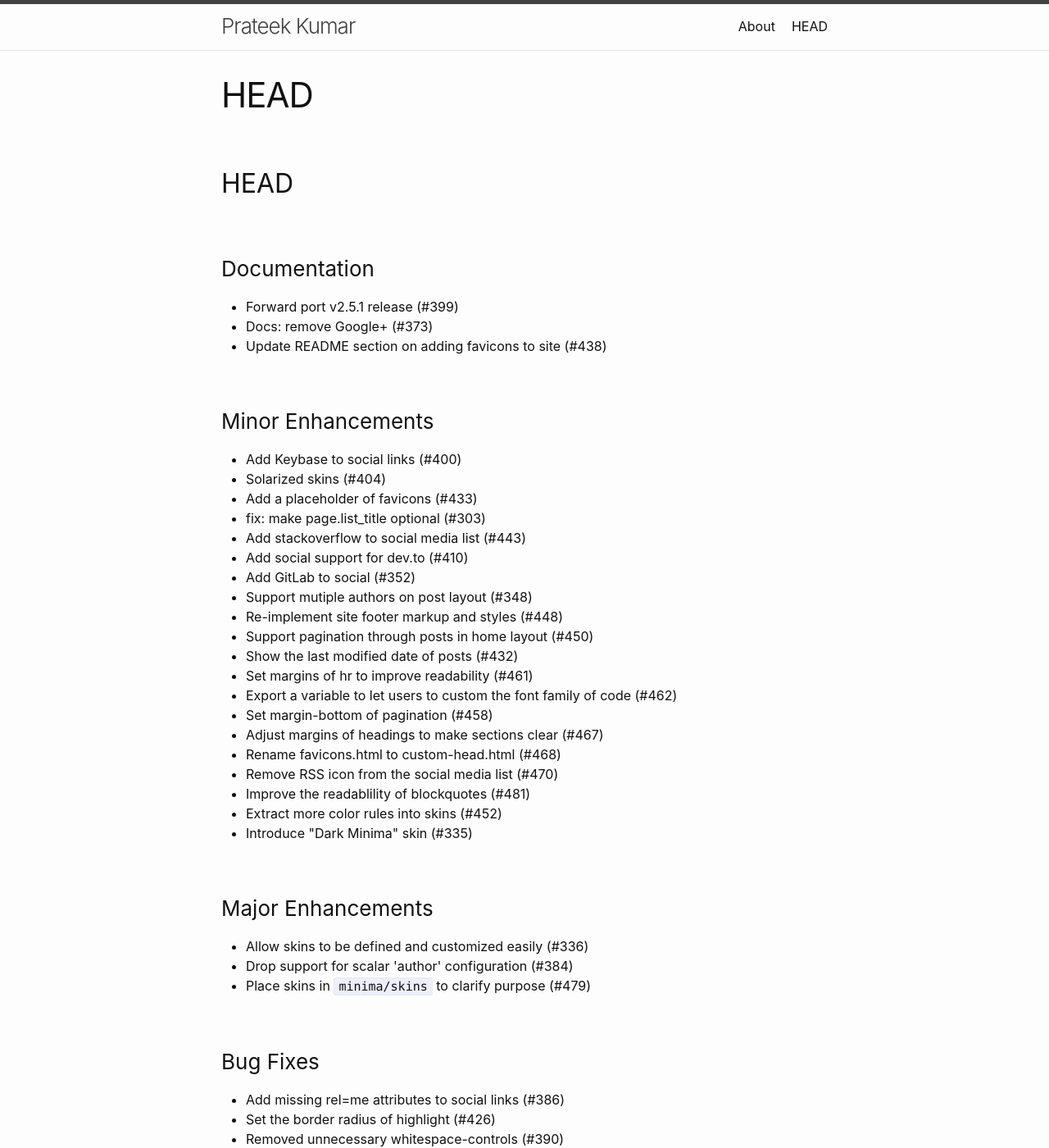
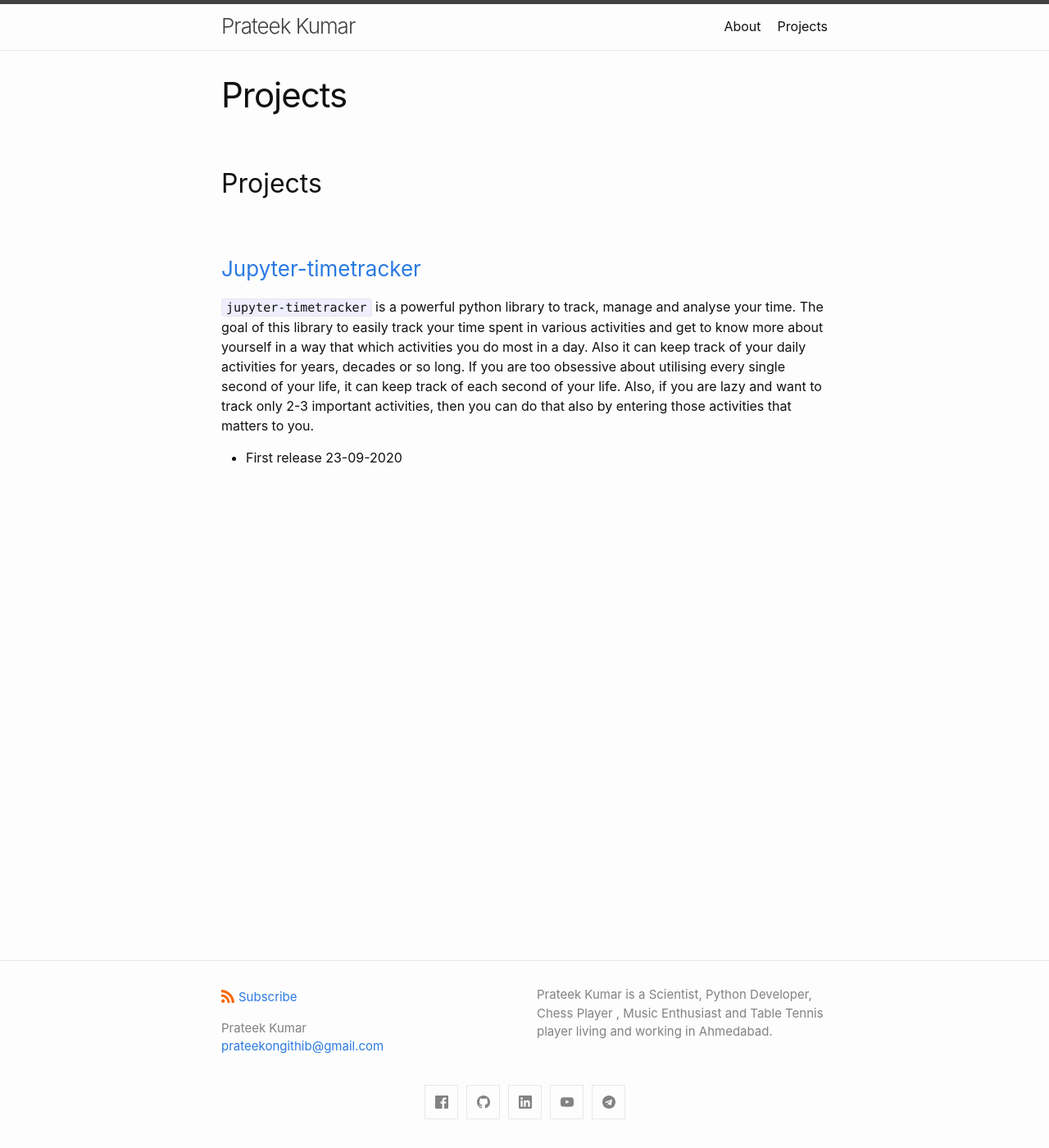
Before and after one commit to PrateekKumarPython/PrateekKumarPython.github.io, a Jekyll site: the page built from History.markdown, in a window 1280 px wide and 1400 px high. Shown: the whole window at 82% size. Built offline with Jekyll 4.4.1, drawn with Linux system fonts in a browser that asks for light colours; our own code applies the rules of GitHub Pages for plain Markdown files; some of the changed text lies outside the part shown.

Commit message:
Update History.markdown

```diff
--- a/History.markdown
+++ b/History.markdown
@@ -1,239 +1,8 @@
-## HEAD
+## Projects
 
-### Documentation
+### [Jupyter-timetracker](https://pypi.org/project/jupyter-timetracker/)
 
-  * Forward port v2.5.1 release (#399)
-  * Docs: remove Google+ (#373)
-  * Update README section on adding favicons to site (#438)
+`jupyter-timetracker` is a powerful python library to track, manage and analyse your time. The goal of this library to easily track your time spent in various activities and get to know more about yourself in a way that which activities you do most in a day. Also it can keep track of your daily activities for years, decades or so long. If you are too obsessive about utilising every single second of your life, it can keep track of each second of your life. Also, if you are lazy and want to track only 2-3 important activities, then you can do that also by entering those activities that matters to you.
 
-### Minor Enhancements
 
-  * Add Keybase to social links (#400)
-  * Solarized skins (#404)
-  * Add a placeholder of favicons (#433)
-  * fix: make page.list_title optional (#303)
-  * Add stackoverflow to social media list (#443)
-  * Add social support for dev.to (#410)
-  * Add GitLab to social (#352)
-  * Support mutiple authors on post layout (#348)
-  * Re-implement site footer markup and styles (#448)
-  * Support pagination through posts in home layout (#450)
-  * Show the last modified date of posts (#432)
-  * Set margins of hr to improve readability (#461)
-  * Export a variable to let users to custom the font family of code (#462)
-  * Set margin-bottom of pagination (#458)
-  * Adjust margins of headings to make sections clear (#467)
-  * Rename favicons.html to custom-head.html (#468)
-  * Remove RSS icon from the social media list (#470)
-  * Improve the readablility of blockquotes (#481)
-  * Extract more color rules into skins (#452)
-  * Introduce &#34;Dark Minima&#34; skin (#335)
-
-### Major Enhancements
-
-  * Allow skins to be defined and customized easily (#336)
-  * Drop support for scalar &#39;author&#39; configuration (#384)
-  * Place skins in `minima/skins` to clarify purpose (#479)
-
-### Bug Fixes
-
-  * Add missing rel=me attributes to social links (#386)
-  * Set the border radius of highlight (#426)
-  * Removed unnecessary whitespace-controls (#390)
-  * fix: overflow auto for tables (#296)
-  *  Add `overflow-wrap: break-word` to body tag (#321)
-  * Use &#34;rem&#34; unit in relative-font-size mixin (#436)
-  * Assign static value to variable outside forloop (#437)
-  * Add font-size styles for elements h5 and h6 (#441)
-  * Stop prefixing CSS calc with `-webkit-` (#445)
-  * Improve readability of post titles with diacritics (#449)
-  * Fix a bug of incorrect parsing of page.modified_date (#455)
-  * Specify the font size of the root element (#485)
-
-### Development Fixes
-
-  * Ignore .jekyll-cache (#439)
-  * Clean up and optimize .gitignore (#475)
-  * [chore] Normalize Travis CI builds (#480)
-  * chore(deps): bump Ruby version (#510)
-  * Conditionally load GFM-parser gem in CI builds (#535)
-
-## 2.5.1
-
-### Minor Enhancements
-
-  * Allow use and testing with Jekyll 4.x (#398)
-
-### Bug Fixes
-
-  * Footer overlapping issue (Support Microsoft Explorer 11) (#248)
-  * Update multiline config comment. (#346)
-
-### Development Fixes
-
-  * remove deprecated `sudo: false` in .travis.yml (#347)
-
-## 2.5.0
-
-### Bug Fixes
-
-  * Add `jekyll-feed` plugin in config (#228)
-
-### Minor Enhancements
-
-  * Stick footer for short posts (#223)
-  * Consolidate trigger SVG paths (#148)
-
-## 2.4.1
-
-### Bug Fixes
-
-  * Reintroduce removed social includes for backwards compatibility (#217)
-
-## 2.4.0
-
-### Minor Enhancements
-
-  * Add better system fonts (#205)
-  * Remove whitespace due to Liquid tags in generated HTML (#202)
-  * Adding Mastodon to the social networks (#198)
-
-### Bug Fixes
-
-  * social icons should resolve baseurl properly (#201)
-  * fix: styling main element in IE 11 (#199)
-
-### Documentation
-
-  * Improve thw wording in index.md (#175)
-  * Update config description comment (#203)
-
-## 2.3.0
-
-  * Add option to show excerpts on the homepage (#90)
-  * Handle RSS feed with jekyll-feed (#183)
-  * Test build with Ruby 2.4 on CI (#184)
-  * Document how to customize navigation links (#192)
-
-## 2.2.1
-
-  * Revert social_sites hash for retrocompatibility (#190)
-
-## 2.2.0
-
-### Minor Enhancements
-
-  * handling content outside of posts (#88)
-  * Add default table styles (#144)
-  * Add `jekyll-seo-tag` dependency (#139)
-  * Add Microformats markup (#160)
-  * Add more social links (#141)
-
-### Documentation
-
-  * Docs: clarification about page title (#142)
-
-## 2.1.1 / 2017-04-13
-
-### Minor Enhancements
-
-  * Close #55: Improve mobile user experience (#62)
-  * Remove incomplete status from spec summary (#63)
-  * Use date_format if set in configuration (#70)
-  * Corrected misspelled word (#72)
-  * Scale headings relative to base-font-size (#78)
-  * Remove 2.0 post-install message (#82)
-  * Fixes #115 - Only include the nav tag if there are pages to be displayed in the menu (#116)
-  * Fixes #80, #106. Make the hamburger work with pure CSS. (#111)
-  * add `header_pages` config to link only specific files in header (#52)
-  * More easily customizable CSS (#117)
-  * Use relative size for fonts and line-height (#103)
-  * Add 404 page from jekyll `master` (#121)
-
-### Development Fixes
-
-  * Remove duplicate .sass-cache  (#71)
-  * Demo minima on GitHub Pages (#76)
-  * Remove the Rakefile (#118)
-
-### Documentation
-
-  * Update README with theme content description (#91)
-  * Update default local URL (#120)
-
-## 2.1.0 / 2016-11-15
-
-### Minor Enhancements
-
-  * Update gemspec to require at least Jekyll 3.3 (#59)
-  * Use `absolute_url` filter for disqus (#66)
-  * replace `example/index.html` with `example/index.md` (#58)
-
-### Development Fixes
-
-  * Example should require Jekyll 3.3 (#61)
-
-## 2.0.0 / 2016-10-06
-
-### Minor Enhancements
-
-  * priority to site.url when site.github.url is available (#46)
-  * Move contents of the index.html page to the 'home' layout (#48)
-  * Use  new `absolute_url` and `relative_url` filters in minima (#57)
-
-### Development Fixes
-
-  * Use standardized tab size of 2 spaces (#44)
-
-### Major Enhancements
-
-  * move `css/` directory from jekyll into `assets/` (#43)
-
-### Bug Fixes
-
-  * Fix html proofer errors (#49)
-  * Update gem regex to include new `assets` directory (#54)
-
-## 1.2.0 / 2016-09-12
-
-### Minor Enhancements
-
-  * Look to site.url when available (#35)
-
-### Documentation
-
-  * Move instruction for CSS in install section (#37)
-
-## 1.1.0 / 2016-09-07
-
-### Major Enhancements
-
-  * Add support to Disqus (#21)
-  * Google analytics support (#26)
-  * Look for `site.github.url` if it exists (#25)
-
-### Minor Enhancements
-
-  * Fixed Flash Of Unstyled SVG (#12)
-  * Added "author" in footer instead of double title (#22)
-
-### Documentation
-
-  * Document how to link to the theme styles (#18)
-  * Update Example to resemble Default site (#24)
-
-### Development Enhancements
-
-  * Use upstream gemspec file matcher (#9)
-  * Fix gemspec regex (#31)
-  * Add Travis and a basic smoke test (#33)
-
-## 1.0.1 / 2016-07-28
-
-  * include `_layouts`, `_includes`, and `_sass` dir in gem (#6)
-
-## 1.0.0 / 2016-07-27
-
-  * default layout: html `lang` attribute should allow user customization (#3)
-  * Use `normalize_whitespace` filter for meta description (#4)
-  * Fix repo's URL in contributing (#5)
+  * First release 23-09-2020
```
